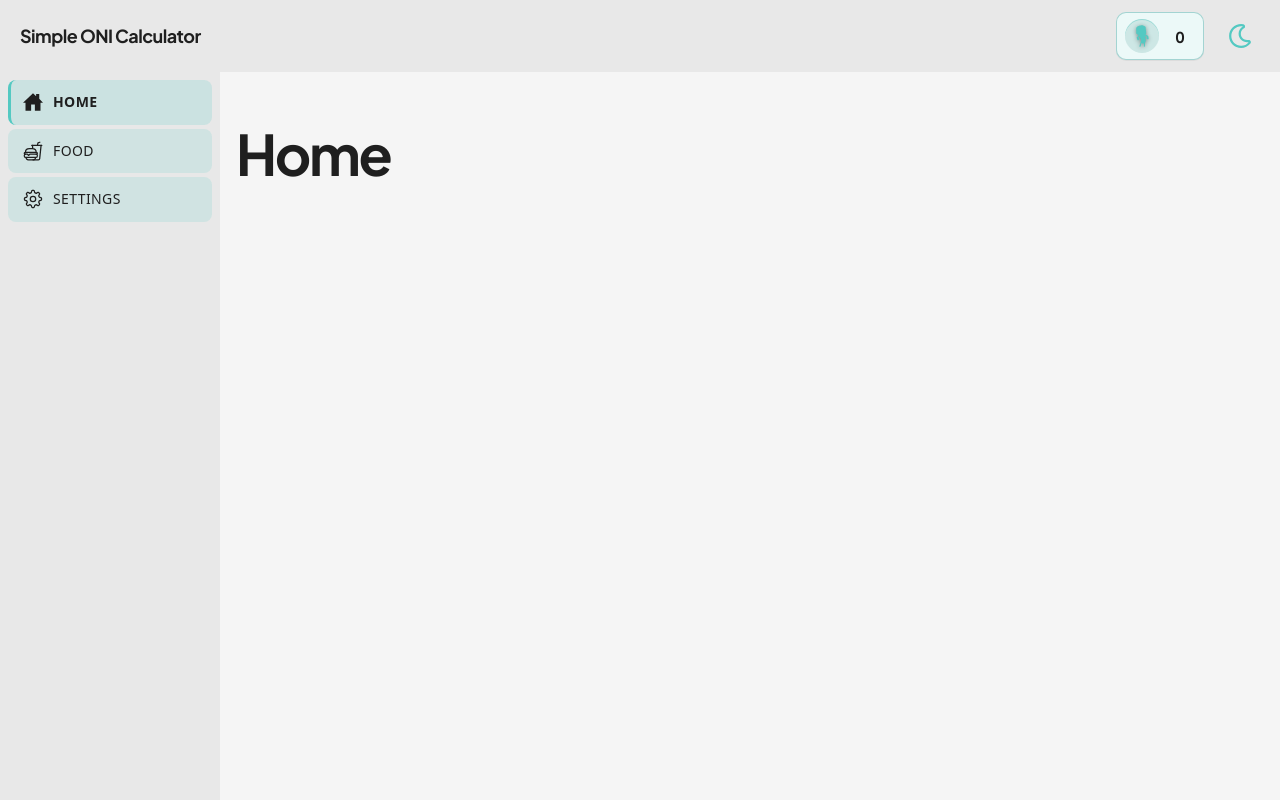
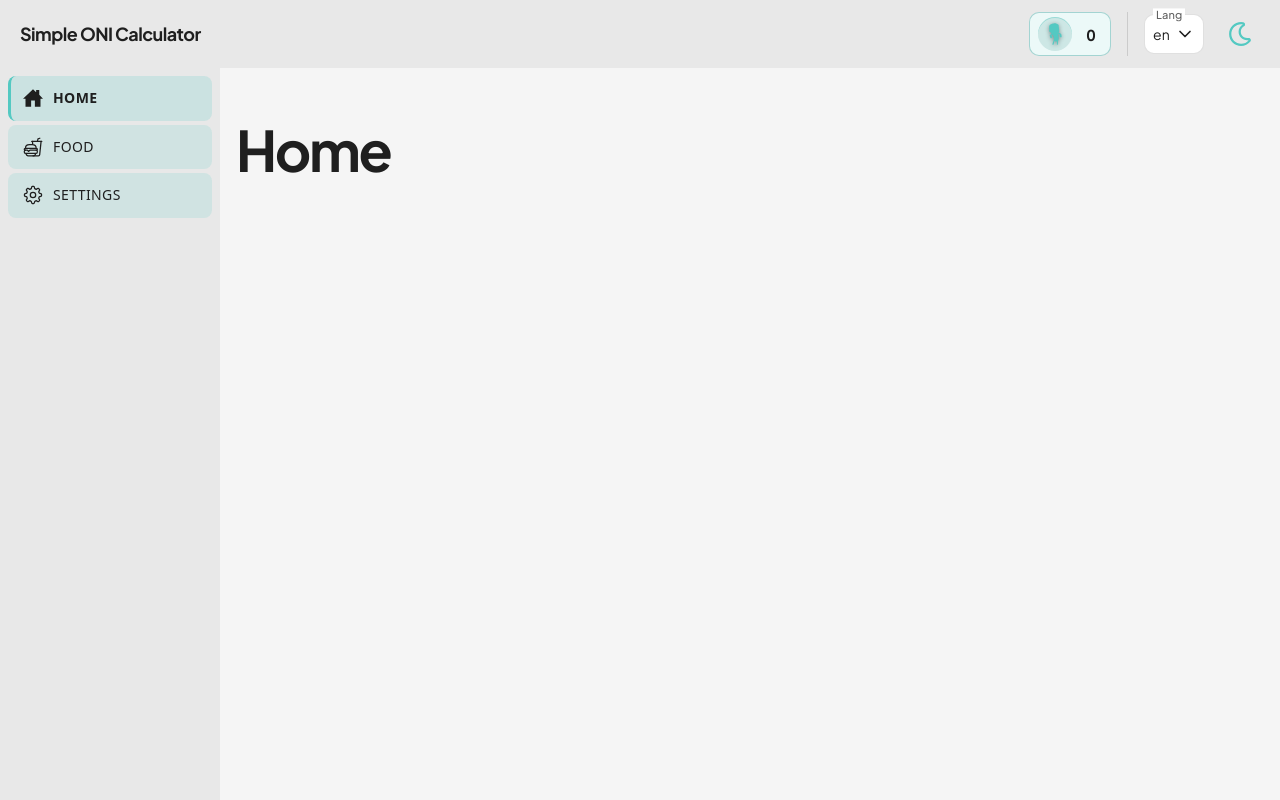
Before and after one commit to sashazernin/oni-calculator, a React (Vite) app: page / in a window 1280 px wide. Built offline with nearby package versions, Linux system fonts and the light colour scheme.

Commit message:
localization selector and styles

```diff
--- a/src/components/layout/header/header.tsx
+++ b/src/components/layout/header/header.tsx
@@ -6,12 +6,15 @@ import { FaMoon } from "react-icons/fa";
 import { DupeIcon } from "../../../icons";
 import { DuplicantContext } from "../../../providers/duplicant-provider";
 import { Link } from "react-router-dom";
+import { LocalizationContext, supportedLanguages } from "../../../providers/localization-provider";
+import { Select } from "../../select/Select";
 
 export default function Header() {
   const { colors, toggleTheme } = useContext(ThemeContext);
   const { duplicants } = useContext(DuplicantContext);
   const [dupeLinkHover, setDupeLinkHover] = useState(false);
   const accent = colors.primary.main;
+  const { language, setLanguage } = useContext(LocalizationContext);
   return (
     <div
       style={{
@@ -32,11 +35,14 @@ export default function Header() {
       >
         <div
           style={{
+            display: 'flex',
+            alignItems: 'center',
+            justifyContent: 'center',
             paddingRight: 16,
             fontWeight: 700,
             fontSize: "1.125rem",
             letterSpacing: "-0.03em",
-            color: colors.text.primary,
+            color: colors.text.primary
           }}
         >
           Simple ONI Calculator
@@ -48,11 +54,12 @@ export default function Header() {
           onMouseEnter={() => setDupeLinkHover(true)}
           onMouseLeave={() => setDupeLinkHover(false)}
           style={{
+            boxSizing: 'border-box',
             display: "flex",
             flexDirection: "row",
             alignItems: "center",
-            gap: 10,
-            padding: "6px 12px 6px 8px",
+            gap: 8,
+            padding: "4px 8px",
             borderRadius: 10,
             color: colors.text.primary,
             textDecoration: "none",
@@ -60,14 +67,7 @@ export default function Header() {
               ? `color-mix(in srgb, ${accent} 20%, ${colors.background.paper})`
               : `color-mix(in srgb, ${accent} 11%, ${colors.background.paper})`,
             border: `1px solid color-mix(in srgb, ${accent} 36%, ${colors.border.main})`,
-            transition: "background 0.15s ease, box-shadow 0.15s ease",
-            boxShadow: dupeLinkHover
-              ? colors.mode === "dark"
-                ? "0 2px 10px rgb(0 0 0 / 0.4)"
-                : "0 2px 10px rgb(0 0 0 / 0.1)"
-              : colors.mode === "dark"
-                ? "0 1px 0 color-mix(in srgb, #fff 6%, transparent)"
-                : "0 1px 0 color-mix(in srgb, #000 5%, transparent)",
+            transition: "background 0.15s ease, box-shadow 0.15s ease"
           }}
         >
           <div
@@ -104,6 +104,26 @@ export default function Header() {
             {duplicants.length}
           </span>
         </Link>
+        <div
+          style={{
+            width: 1,
+            alignSelf: "stretch",
+            flexShrink: 0,
+            backgroundColor: colors.border.main,
+          }}
+        />
+        <Select
+          style={{
+            width: 60,
+            alignSelf: "stretch",
+            justifyContent: "center",
+          }}
+          hideLabelMargin
+          label="Lang"
+          value={language}
+          items={supportedLanguages}
+          onChange={(value) => setLanguage(value)}
+        />
         <IconButton onClick={() => toggleTheme(colors.mode === 'dark' ? 'light' : 'dark')}>
           {colors.mode === 'dark' ? <FaMoon /> : <FaRegMoon />}
         </IconButton>
--- a/src/components/select/Select.tsx
+++ b/src/components/select/Select.tsx
@@ -39,6 +39,7 @@ export type SelectProps<T> = {
   className?: string;
   id?: string;
   style?: CSSProperties;
+  hideLabelMargin?: boolean;
 };
 
 function objectIdIfPresent(item: unknown): string | undefined {
@@ -121,6 +122,7 @@ export function Select<T>({
   className,
   id: idProp,
   style: triggerOuterStyle,
+  hideLabelMargin
 }: SelectProps<T>) {
   const { colors } = useContext(ThemeContext);
   const generatedId = useId();
@@ -392,7 +394,7 @@ export function Select<T>({
         minWidth: 0,
         gap: 4,
         position: "relative",
-        zIndex: 2,
+        zIndex: 2
       }}
     >
       <input
@@ -439,8 +441,7 @@ export function Select<T>({
           height: INPUT_LINE_H,
           padding: 0,
           cursor: disabled ? "not-allowed" : "text",
-          opacity: disabled ? 0.72 : 1,
-          ...triggerOuterStyle,
+          opacity: disabled ? 0.72 : 1
         }}
       />
       <button
@@ -586,7 +587,7 @@ export function Select<T>({
         boxShadow,
         padding: `0 ${FIELD_PAD_X}px`,
         transition: `border-color ${FLOAT_MS}s ease, background-color ${FLOAT_MS}s ease`,
-        marginTop: extra?.marginTop ?? 0,
+        ...(!hideLabelMargin ? { marginTop: extra?.marginTop ?? 0 } : {}),
       }}
     >
       {children}
@@ -604,6 +605,7 @@ export function Select<T>({
         gap: 6,
         width: fullWidth ? "100%" : "auto",
         minWidth: 0,
+        ...triggerOuterStyle,
       }}
     >
       {hasLabel
@@ -614,7 +616,7 @@ export function Select<T>({
               style={{
                 position: "absolute",
                 left: FIELD_PAD_X,
-                  maxWidth: `calc(100% - ${FIELD_PAD_X * 2}px - 28px)`,
+                maxWidth: `calc(100% - ${FIELD_PAD_X}px)`,
                 overflow: "hidden",
                 textOverflow: "ellipsis",
                 whiteSpace: "nowrap",
--- a/src/main.tsx
+++ b/src/main.tsx
@@ -4,13 +4,16 @@ import './index.css'
 import App from './App.tsx'
 import { AppThemeProvider } from './providers/app-theme-provider.tsx'
 import DuplicantProvider from './providers/duplicant-provider'
+import LocalizationProvider from './providers/localization-provider.tsx'
 
 createRoot(document.getElementById('root')!).render(
   <StrictMode>
     <AppThemeProvider>
-      <DuplicantProvider>
-        <App />
-      </DuplicantProvider>
+      <LocalizationProvider>
+        <DuplicantProvider>
+          <App />
+        </DuplicantProvider>
+      </LocalizationProvider>
     </AppThemeProvider>
   </StrictMode>,
 )
--- a/src/pages/settings/app/AppSettings.tsx
+++ b/src/pages/settings/app/AppSettings.tsx
@@ -1,12 +1,14 @@
 import { useContext } from "react";
 import { supportedThemes, ThemeContext } from "../../../providers/app-theme-provider";
 import { Select } from "../../../components/select/Select";
+import { LocalizationContext, supportedLanguages } from "../../../providers/localization-provider";
 
 export default function AppSettings() {
   const { theme, toggleTheme } = useContext(ThemeContext);
+  const { language, setLanguage } = useContext(LocalizationContext);
 
   return (
-    <div>
+    <div style={{ display: "flex", flexDirection: "column", gap: 16 }}>
       <Select
         style={{ minWidth: 100 }}
         label="Theme"
@@ -15,6 +17,14 @@ export default function AppSettings() {
         items={supportedThemes}
         onChange={(value) => toggleTheme(value)}
       />
+      <Select
+        style={{ minWidth: 100 }}
+        label="Language"
+        fullWidth
+        value={language}
+        items={supportedLanguages}
+        onChange={(value) => setLanguage(value)}
+      />
     </div>
   );
 }
--- /dev/null
+++ b/src/providers/localization-provider.tsx
@@ -0,0 +1,65 @@
+import { createContext, useCallback, useState } from "react";
+
+export const LANGUAGE_STORAGE_KEY = "language";
+
+export const supportedLanguages = ['ru', 'en'] as const;
+
+export type ISupportedLanguages = (typeof supportedLanguages)[number];
+
+function readStoredLanguage(): ISupportedLanguages | null {
+  try {
+    const raw = localStorage.getItem(LANGUAGE_STORAGE_KEY);
+    if (raw && (supportedLanguages as readonly string[]).includes(raw)) {
+      return raw as ISupportedLanguages;
+    }
+  } catch {
+    /* private mode, quota, … */
+  }
+  return null;
+}
+
+function resolveSystemLanguage(): ISupportedLanguages {  if (typeof navigator === "undefined") return "en";
+
+  const codes = new Set<ISupportedLanguages>(supportedLanguages);
+  const tags = [...(navigator.languages ?? []), navigator.language];
+
+  for (const raw of tags) {
+    if (!raw) continue;
+    const primary = raw.toLowerCase().split("-")[0]?.trim();
+    if (primary && codes.has(primary as ISupportedLanguages)) {
+      return primary as ISupportedLanguages;
+    }
+  }
+  return "en";
+}
+
+export type LocalizationContextValue = {
+  language: ISupportedLanguages;
+  setLanguage: (next: ISupportedLanguages) => void;
+};
+
+export const LocalizationContext = createContext<LocalizationContextValue>({
+  language: 'en',
+  setLanguage: () => { },
+});
+
+export default function LocalizationProvider({ children }: { children: React.ReactNode }) {
+  const [language, setLanguageState] = useState<ISupportedLanguages>(() =>
+    readStoredLanguage() ?? resolveSystemLanguage()
+  );
+
+  const setLanguage = useCallback((next: ISupportedLanguages) => {
+    setLanguageState(next);
+    try {
+      localStorage.setItem(LANGUAGE_STORAGE_KEY, next);
+    } catch {
+      /* private mode, quota, … */
+    }
+  }, []);
+
+  return (
+    <LocalizationContext.Provider value={{ language, setLanguage }}>
+      {children}
+    </LocalizationContext.Provider>
+  )
+}
```
Lines whose indentation alone changed are shown as unchanged.
